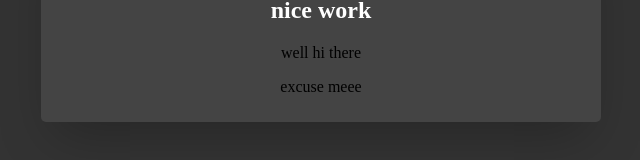
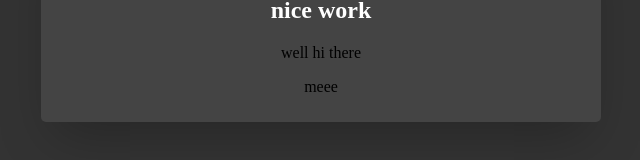
Before and after one commit to agrimes23/AIStoryteller, a Next.js app: page / in a window 1280 px wide. Shown: the part 156-316 px from the top of the page, without its empty margins (319-959 px from the left). Built offline with nearby package versions, Linux system fonts and the light colour scheme.

Commit message:
fixed pages, added more info for docker, seems to work

```diff
--- a/docker-compose.yml
+++ b/docker-compose.yml
@@ -7,6 +7,7 @@ services:
     build:
       context: .
       dockerfile: Dockerfile
+      target: development
     ports:
       - "3000:3000"
     volumes:
--- a/src/app/page.tsx
+++ b/src/app/page.tsx
@@ -1,4 +1,3 @@
-import Image from "next/image";
 import styles from "./layout.module.scss";
 
 export default function Home() {
@@ -8,7 +7,7 @@ export default function Home() {
         <h1 className={styles.text}>yay it works</h1>
         <h2 className={styles.text}>nice work</h2>
         <p>well hi there</p>
-        <p>excuse meee</p>
+        <p>meee</p>
       </div>
     </main>
   );
```
Also changed, not shown: src/app/login/page.tsx (renamed from src/app/login.tsx, +5 -3 lines), src/app/signup/page.tsx (renamed from src/app/signup.tsx, +4 -3 lines), 1 other file (tests, documents, lock files or other folders).
